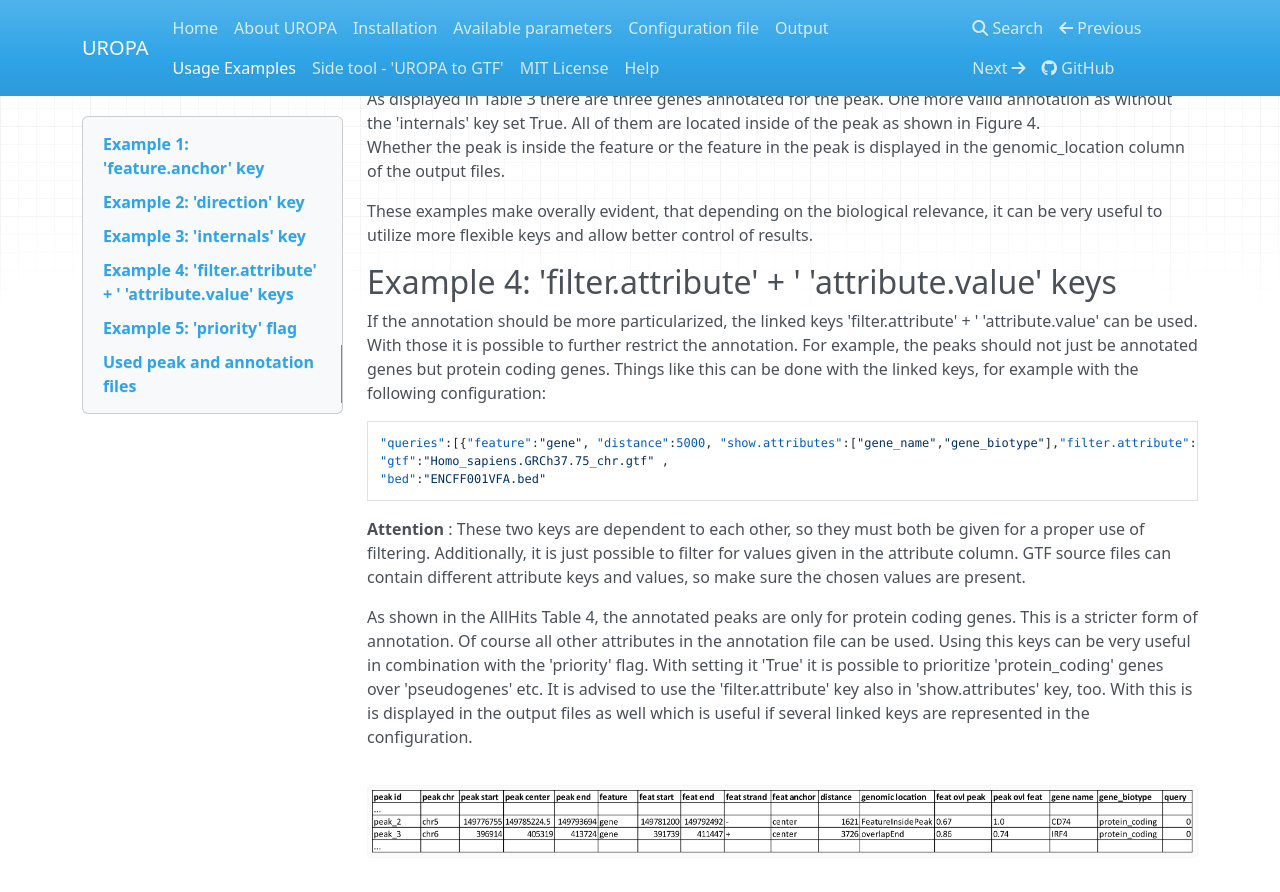
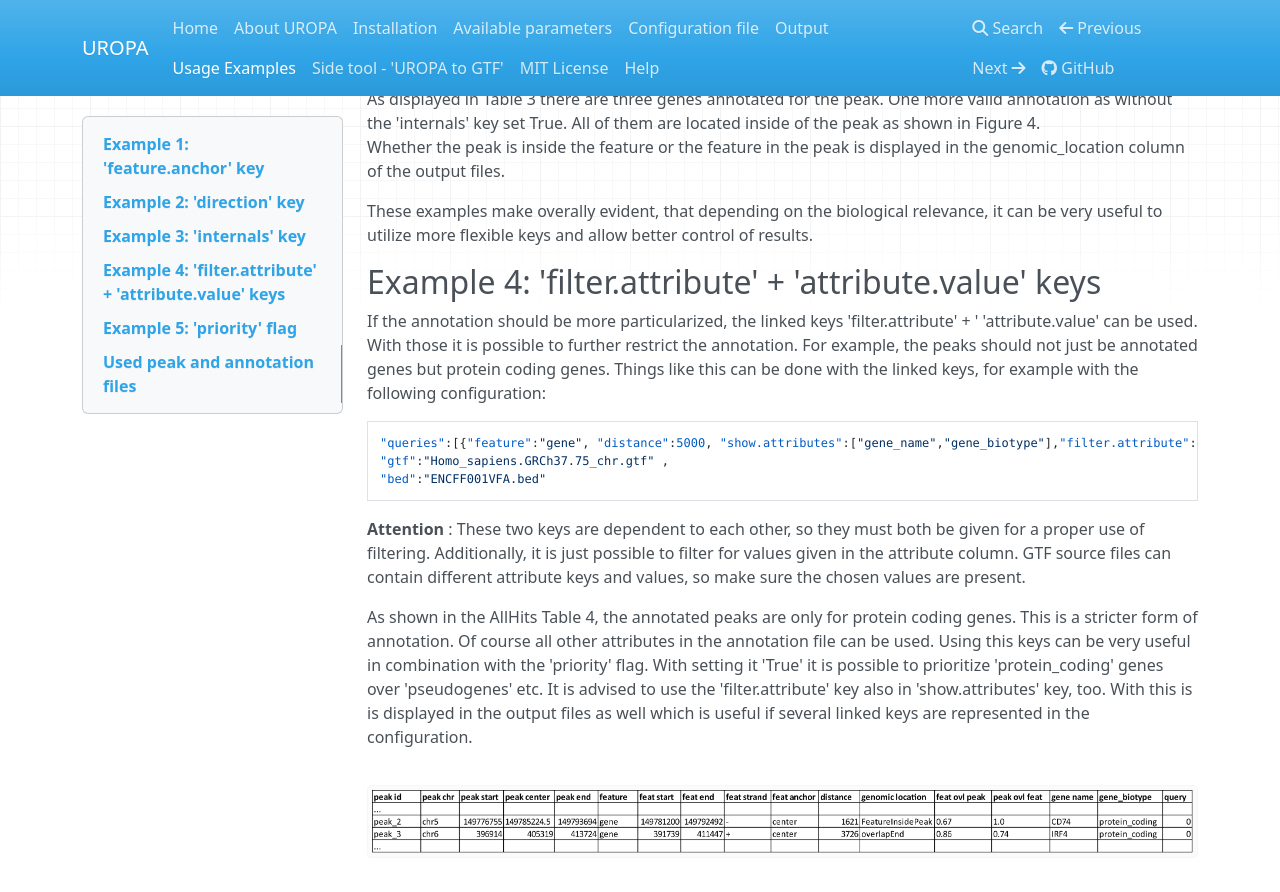
Before and after one commit to loosolab/UROPA, an MkDocs documentation site: the page built from docs/uropa-example.md, in a window 1280 px wide and 900 px high, scrolled down 4659 px. Shown: the top 892 px of the window. Built offline with MkDocs 1.6.1, drawn with Linux system fonts in a browser that asks for light colours; nearby versions of some CDN libraries; old or Windows-style settings are respelled for this version of MkDocs.

Commit message:
added info

```diff
--- a/docs/uropa-example.md
+++ b/docs/uropa-example.md
@@ -156,7 +156,7 @@ These examples make overally evident, that depending on the biological relevance
 
 
 
-Example 4: 'filter.attribute' + ' 'attribute.value' keys
+Example 4: 'filter.attribute' + 'attribute.value' keys
 ---------------------------------------------------------
 
 If the annotation should be more particularized, the linked keys 'filter.attribute' + ' 'attribute.value' can be used. With those it is possible to further restrict the annotation.
```
